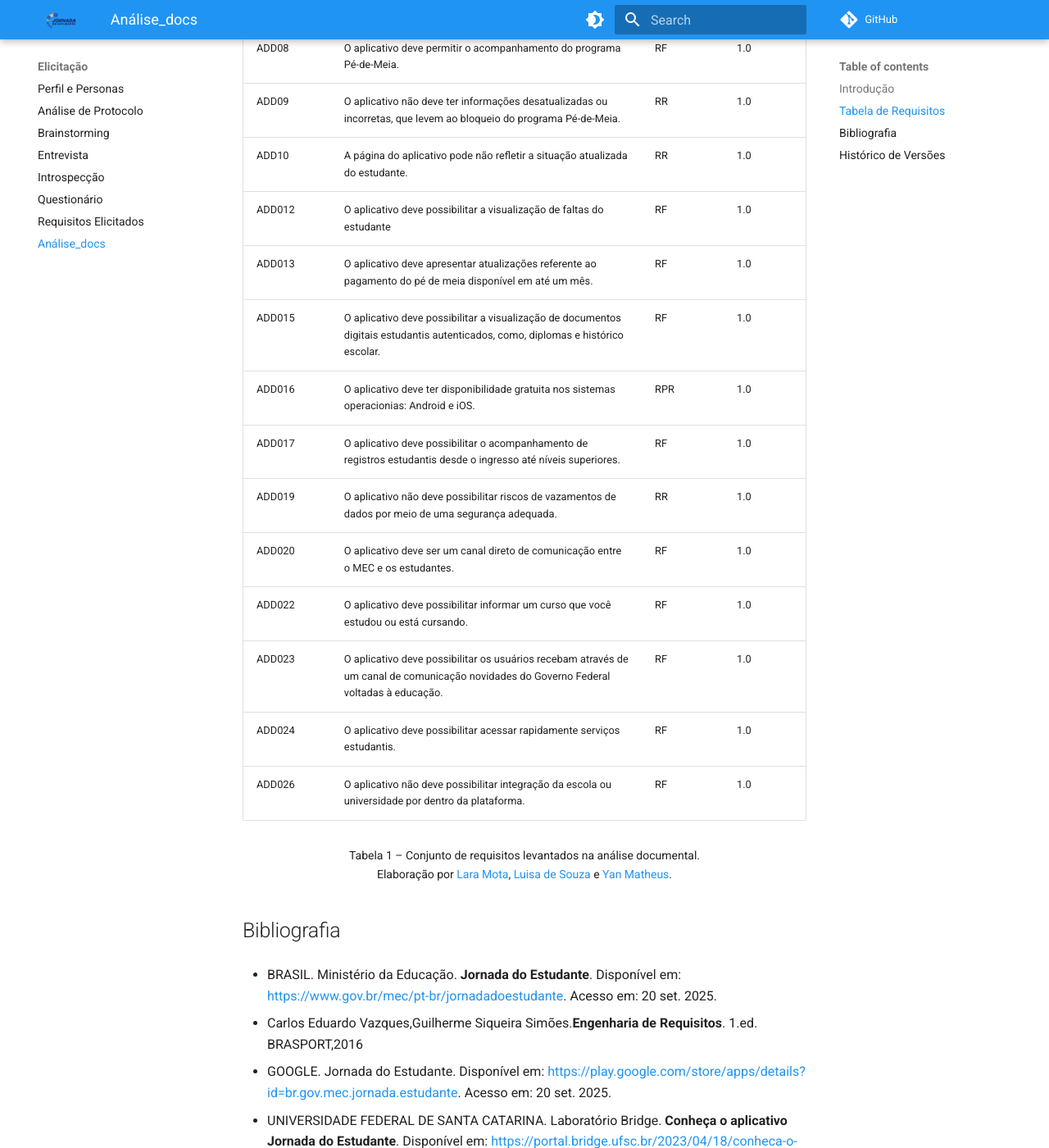
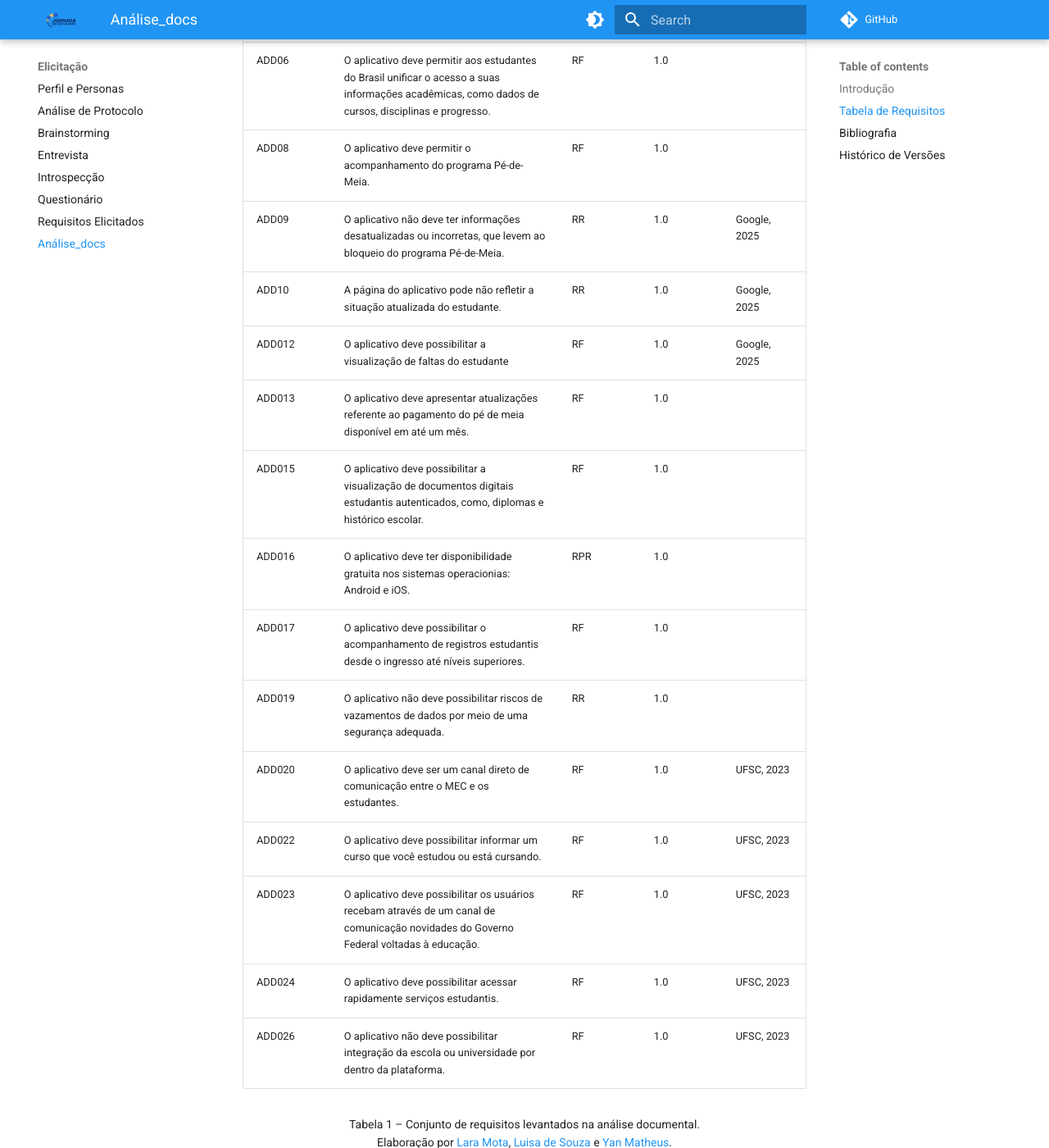
Before and after one commit to Requisitos-de-Software/2025.2-Grupo05, an MkDocs documentation site: the page built from docs/Elicitação/Analise_docs.md, in a window 1280 px wide and 1400 px high, scrolled down 1416 px. Shown: the whole window at 82% size. Built offline with MkDocs 1.6.1 and Material for MkDocs 9.7.7, drawn with Linux system fonts in a browser that asks for light colours; comment, search, counter and statistics services are not loaded.

Commit message:
feat: adicionado referencias iniciais

```diff
--- a/docs/Elicitação/Analise_docs.md
+++ b/docs/Elicitação/Analise_docs.md
@@ -24,19 +24,19 @@
 | ADD05         |  O aplicativo deve ter uma tecnologia blockchain que é usada para a autenticação e disponibilização de documentos| RNF*       | 1.0    |
 | ADD06         | O aplicativo deve permitir aos estudantes do Brasil unificar o acesso a suas informações acadêmicas, como dados de cursos, disciplinas e progresso.               | RF       | 1.0    |
 | ADD08         |  O aplicativo deve permitir o acompanhamento do programa Pé-de-Meia.       | RF       | 1.0    |
-| ADD09         |   O aplicativo não deve ter informações desatualizadas ou incorretas, que levem ao bloqueio do programa Pé-de-Meia.| RR       | 1.0    |
-| ADD10         | A página do aplicativo pode não refletir a situação atualizada do estudante.              | RR        | 1.0    |
-| ADD012 | O aplicativo deve possibilitar a visualização de faltas do estudante | RF | 1.0 |
+| ADD09         |   O aplicativo não deve ter informações desatualizadas ou incorretas, que levem ao bloqueio do programa Pé-de-Meia.| RR       | 1.0    | Google, 2025 |
+| ADD10         | A página do aplicativo pode não refletir a situação atualizada do estudante.              | RR        | 1.0    | Google, 2025 |
+| ADD012 | O aplicativo deve possibilitar a visualização de faltas do estudante | RF | 1.0 | Google, 2025 |
 | ADD013 | O aplicativo deve apresentar atualizações referente ao pagamento do pé de meia disponível em até um mês. | RF | 1.0 |
 | ADD015 | O aplicativo deve possibilitar a visualização de documentos digitais estudantis autenticados, como, diplomas e histórico escolar. | RF | 1.0 |
 | ADD016 | O aplicativo deve ter disponibilidade gratuita nos sistemas operacionias: Android e iOS.| RPR | 1.0 |
 | ADD017 | O aplicativo deve possibilitar o acompanhamento de registros estudantis desde o ingresso até níveis superiores.| RF | 1.0 |
 | ADD019 | O aplicativo não deve possibilitar riscos de vazamentos de dados por meio de uma segurança adequada.| RR| 1.0 |
-| ADD020 | O aplicativo deve ser um canal direto de comunicação entre o MEC e os estudantes.| RF| 1.0 |
-| ADD022 | O aplicativo deve possibilitar informar um curso que você estudou ou está cursando.| RF| 1.0 |
-| ADD023 | O aplicativo deve possibilitar os usuários recebam através de um canal de comunicação novidades do Governo Federal voltadas à educação.| RF| 1.0 |
-| ADD024 | O aplicativo deve possibilitar acessar rapidamente serviços estudantis.| RF| 1.0 |
-| ADD026 | O aplicativo não deve possibilitar integração da escola ou universidade por dentro da plataforma.| RF| 1.0 |
+| ADD020 | O aplicativo deve ser um canal direto de comunicação entre o MEC e os estudantes.| RF| 1.0 | UFSC, 2023 |
+| ADD022 | O aplicativo deve possibilitar informar um curso que você estudou ou está cursando.| RF| 1.0 |  UFSC, 2023 |
+| ADD023 | O aplicativo deve possibilitar os usuários recebam através de um canal de comunicação novidades do Governo Federal voltadas à educação.| RF| 1.0 |  UFSC, 2023 |
+| ADD024 | O aplicativo deve possibilitar acessar rapidamente serviços estudantis.| RF| 1.0 |  UFSC, 2023 |
+| ADD026 | O aplicativo não deve possibilitar integração da escola ou universidade por dentro da plataforma.| RF| 1.0 | UFSC, 2023 |
 
 <p style="text-align: center; font-size: 14px;">
 Tabela 1 – Conjunto de requisitos levantados na análise documental.<br>
```
Also changed, not shown: other parts of docs/Elicitação/Analise_docs.md (+2 -2 lines).
